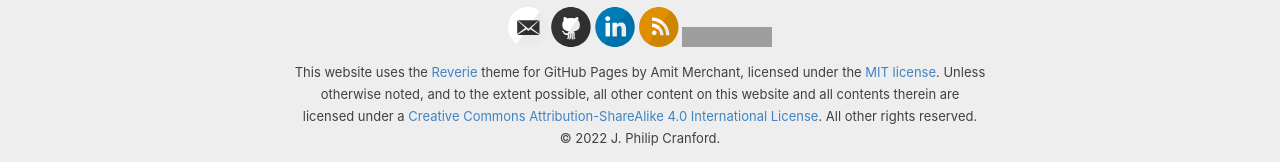
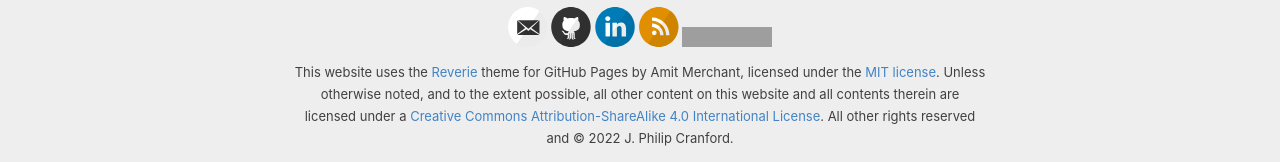
Before and after one commit to jpcranford/jpcranford.github.io, a Jekyll site: the page built from index.html, in a window 1280 px wide. Shown: the part 1638-1800 px from the top of the page. Built offline with Jekyll 4.4.1, drawn with Linux system fonts in a browser that asks for light colours; the list of posts is cut into pages by our own code; grey boxes are pictures that could not be loaded.

Commit message:
Update copyright text

```diff
--- a/_layouts/default.html
+++ b/_layouts/default.html
@@ -51,7 +51,7 @@
         {% include svg-icons.html %}
         <a rel="license" href="http://creativecommons.org/licenses/by-sa/4.0/"><img alt="Creative Commons License" style="border-width:0" src="https://i.creativecommons.org/l/by-sa/4.0/88x31.png" /></a>
         <div style="padding-top:.5rem">
-          This website uses the <a href="https://reverie.pages.dev/">Reverie</a> theme for GitHub Pages by Amit Merchant, licensed under the <a href="https://raw.githubusercontent.com/amitmerchant1990/reverie/master/LICENSE">MIT license</a>. Unless otherwise noted, and to the extent possible, all other content on this website and all contents therein are licensed under a <a rel="license" href="http://creativecommons.org/licenses/by-sa/4.0/">Creative Commons Attribution-ShareAlike 4.0 International License</a>. All other rights reserved. ©&nbsp;2022 J. Philip Cranford.
+          This website uses the <a href="https://reverie.pages.dev/">Reverie</a> theme for GitHub Pages by Amit Merchant, licensed under the <a href="https://raw.githubusercontent.com/amitmerchant1990/reverie/master/LICENSE">MIT license</a>. Unless otherwise noted, and to the extent possible, all other content on this website and all contents therein are licensed under a <a rel="license" href="http://creativecommons.org/licenses/by-sa/4.0/">Creative Commons Attribution-ShareAlike 4.0 International License</a>. All other rights reserved and ©&nbsp;2022 J. Philip Cranford.
         </div>
       </footer>
     </div>
```
